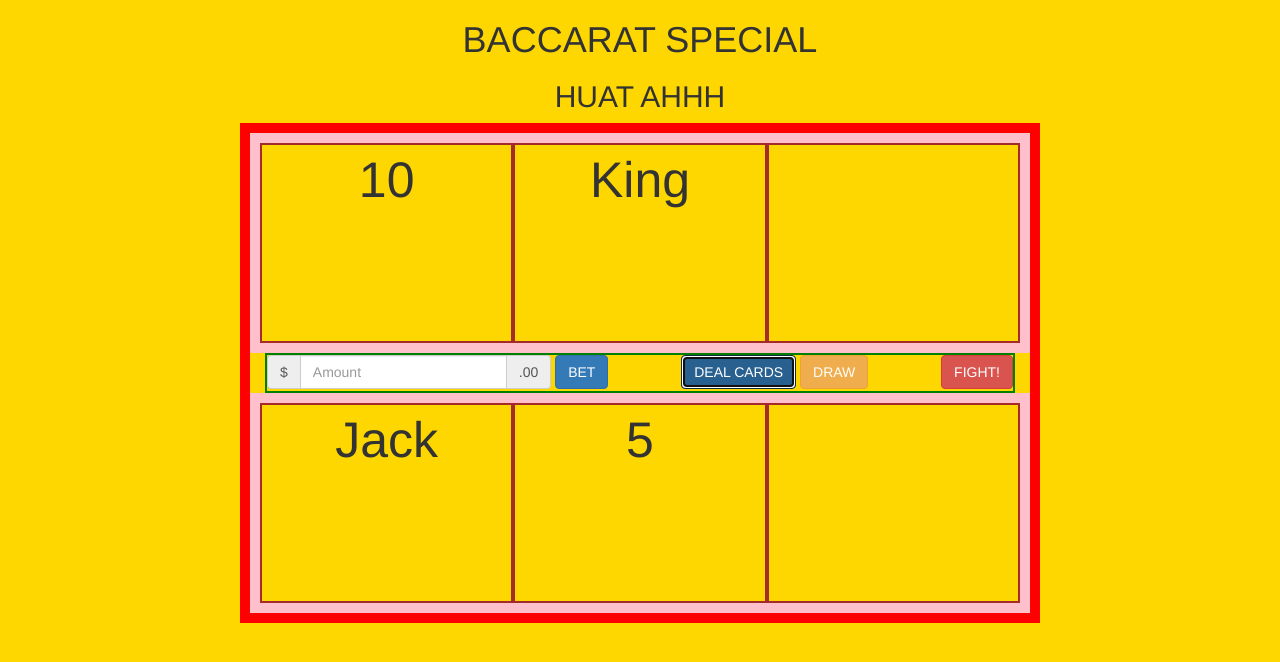
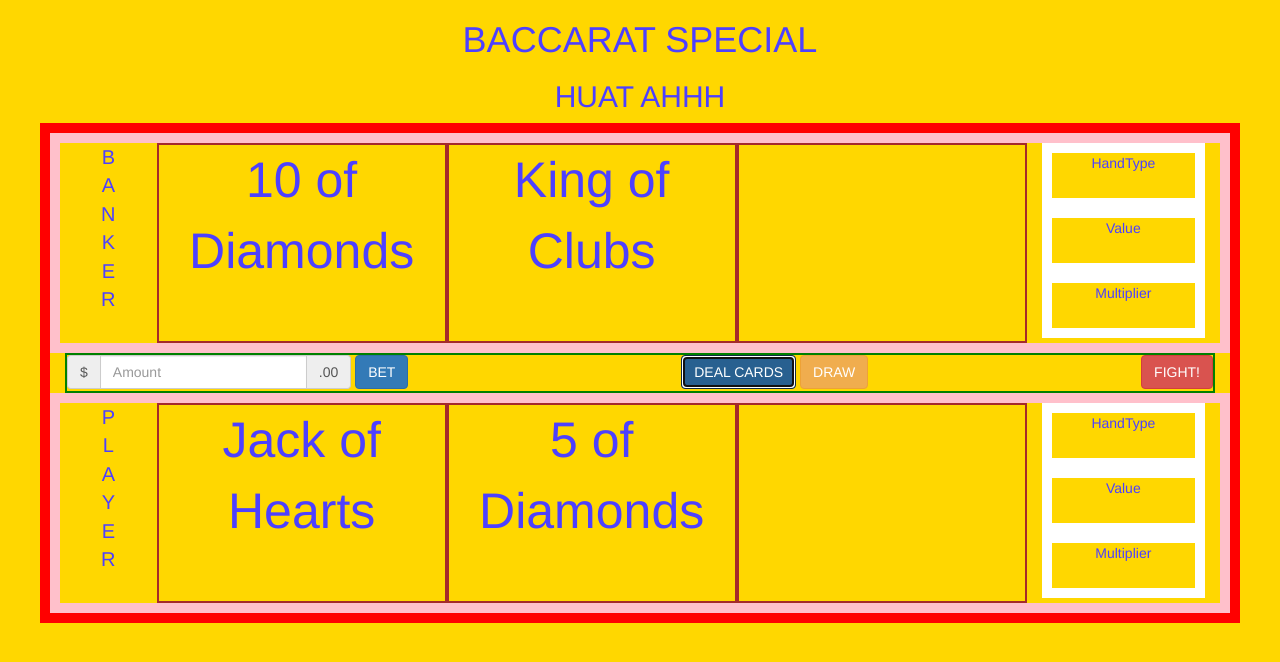
Before and after one commit to phuaky/baccaratSpecial, a plain HTML site: page index.html in a window 1280 px wide. Both pictures are taken after a click on the button "DEAL CARDS". Drawn offline with nearby package versions, Linux system fonts and the light colour scheme.

Commit message:
able to add suits

```diff
--- a/baccarat.js
+++ b/baccarat.js
@@ -71,20 +71,27 @@ function getFace (zabra) {
     return zabra % 13
   }
 }
+
+function getCard(card) {
+  var face = getFace(card)
+  var suit = getSuit(card)
+  return face + " of " + suit;
+}
+
 // DEAL TO HTML
 function dth (input) {
   var card1 = input[Object.keys(input)[2]]
   var card2 = input[Object.keys(input)[3]]
   var card3 = input[Object.keys(input)[4]]
   if (input.numberOfCardsOnHand === 1) {
-    console.log(getFace(card1))
-    return getFace(card1)
+    // console.log(getFace(card1))
+    return getCard(card1)
   } else if (input.numberOfCardsOnHand === 2) {
-    console.log(getFace(card2))
-    return getFace(card2)
+    // console.log(getFace(card2))
+    return getCard(card2)
   } else if (input.numberOfCardsOnHand === 3) {
-    console.log(getFace(card3))
-    return getFace(card3)
+    // console.log(getFace(card3))
+    return getCard(card3)
   }
 }
 
@@ -98,13 +105,13 @@ function score (input) {
   if (input.numberOfCardsOnHand === 2) {
     var n = asd.toString()
     var singleValue = n.charAt(n.length - 1)
-    console.log('Your total hand value is ' + singleValue + ' and ')
+    console.log('Your hand value is ' + singleValue)
     // input['sum'] = singleValue // NOT WORKING!!!
     return singleValue
   } else if (input.numberOfCardsOnHand === 3) {
     var m = qwe.toString()
     var singleValue1 = m.charAt(m.length - 1)
-    console.log('Your total hand value is ' + singleValue1 + ' and ')
+    console.log('Your hand value is ' + singleValue1 )
     // input['sum'] = singleValue // NOT WORKING!!!
     return singleValue1
   }
@@ -131,15 +138,10 @@ function suitty (INPUT) {
   }
 }
 
-// Check if player has PICTURE
-// function picture (INPUT) {
-//   var card1 = INPUT[Object.keys(INPUT)[2]] // Find card from player
-//   var card2 = INPUT[Object.keys(INPUT)[3]] // Find card from player
-//
-// }
-
+var dealAlr = 0
 // -----GGGGAME STARTTTTTTTT-----
 document.getElementById('deal').addEventListener('click', function () {
+  if (dealAlr === 0) {
     deal(player)
     var div1 = document.getElementById('p1')
     var cardz = dth(player)
@@ -160,7 +162,9 @@ document.getElementById('deal').addEventListener('click', function () {
     score(player); suitty(player)
     console.log(banker)
     score(banker); suitty(banker)
+    dealAlr++
   // console.log("----AFTER DEALING " + shuffledDeck.join(' '))
+  }
 })
 
 // Player Draw
@@ -173,10 +177,8 @@ document.getElementById('draw').addEventListener('click', function () {
   score(player); suitty(player)
 })
 
-document.getElementById('draw').addEventListener('click', function () {
-  deal(player)
-  console.log(player)
-  score(player); suitty(player)
+document.getElementById('fight').addEventListener('click', function () {
+  compareValue()
 })
 
 // -----CHECK WINNER----- only 2 cards.
@@ -192,7 +194,6 @@ function compareValue () {
     return "It's a DRAW"
   }
 }
-// compareValue()
 function natural () {
   if (score(banker) || score(player) > 7) {
     console.log('')
--- a/index.html
+++ b/index.html
@@ -15,11 +15,20 @@
 
     <div class="container">
       <div class="row">
-        <div class="col-md-4" id="b1"></div>
-        <div class="col-md-4" id="b2"></div>
-        <div class="col-md-4" id="b3"></div>
+        <div class="col-md-1" id ="banker">B<br>A<br>N<br>K<br>E<br>R</div>
+        <div class="col-md-3" id="b1"></div>
+        <div class="col-md-3" id="b2"></div>
+        <div class="col-md-3" id="b3"></div>
+        <div class="col-md-2" id ="bankerScore">
+          <div class="littleRow">HandType
+          </div>
+          <div class="littleRow">Value
+          </div>
+          <div class="littleRow">Multiplier
+          </div>
+        </div>
+
       </div>
-
       <div class ="xiaorow" id="nav-bar">
         <form class="form-inline pull-left">
           <div class="form-group">
@@ -35,13 +44,22 @@
 
         <button type="button" class="btn btn-primary" id="deal">DEAL CARDS</button>
         <button type="button" class="btn btn-warning" id="draw">DRAW</button>
-        <button type="button" class="btn btn-danger pull-right">FIGHT!</button>
+        <button type="button" class="btn btn-danger pull-right" id="fight">FIGHT!</button>
       </div>
 
       <div class="row">
-        <div class="col-md-4" id="p1"></div>
-        <div class="col-md-4" id="p2"></div>
-        <div class="col-md-4" id="p3"></div>
+        <div class="col-md-1" id ="banker"> P<br>L<br>A<br>Y<br>E<br>R</div>
+        <div class="col-md-3" id="p1"></div>
+        <div class="col-md-3" id="p2"></div>
+        <div class="col-md-3" id="p3"></div>
+        <div class="col-md-2" id ="playerScore">
+          <div class="littleRow">HandType
+          </div>
+          <div class="littleRow">Value
+          </div>
+          <div class="littleRow">Multiplier
+          </div>
+        </div>
       </div>
 
     </div>
--- a/style.css
+++ b/style.css
@@ -1,27 +1,38 @@
 body {
   background-color: #FFD700;
   text-align: center;
+  color: #4D40FF
 }
 
 .container {
   border: 10px solid red;
   height: 500px;
-  width: 800px;
+  width: 1200px;
   margin-left: auto;
   margin-right: auto;
+}
+
+.littleRow {
+  border: 10px solid white;
+  height: 65px;
 }
 
 .row {
   border: 10px solid pink;
   height: 220px;
 }
+
 .xiaorow {
   border: 2px solid green;
   height: 40px;
 }
 
-.col-md-4 {
+.col-md-3 {
   border: 2px solid brown;
   height: 200px;
   font-size: 50px
 }
+
+#banker {
+  font-size: 20px;
+}
```
Lines whose indentation alone changed are shown as unchanged.
